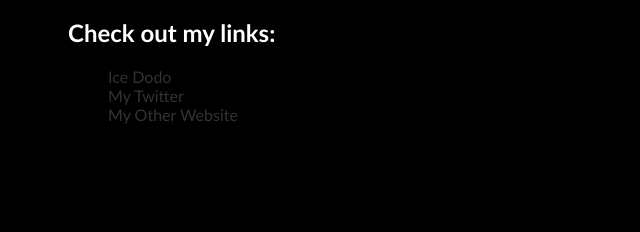
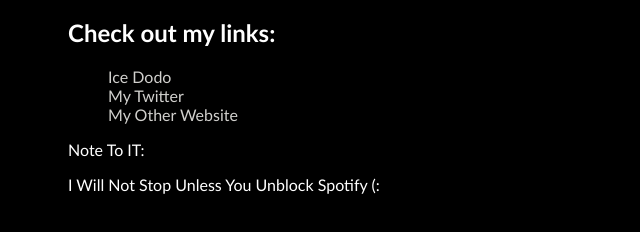
Before and after one commit to Loadbit6/Loadbit6.github.io, a plain HTML site: page index.html in a window 1280 px wide. Shown: the part 242-474 px from the top of the page, without its empty margins (132-772 px from the left). Drawn offline with Linux system fonts and the light colour scheme.

Commit message:
Update style.css

```diff
--- a/style.css
+++ b/style.css
@@ -4,12 +4,12 @@ body {
     background-color: #000000;
 }
 
-h1, h2 {
+h1, h2, p {
     color: #ffffff;
 }
 
 a {
-    color: #333;
+    color: #d1d0cd;
     text-decoration: none;
 }
 
```
